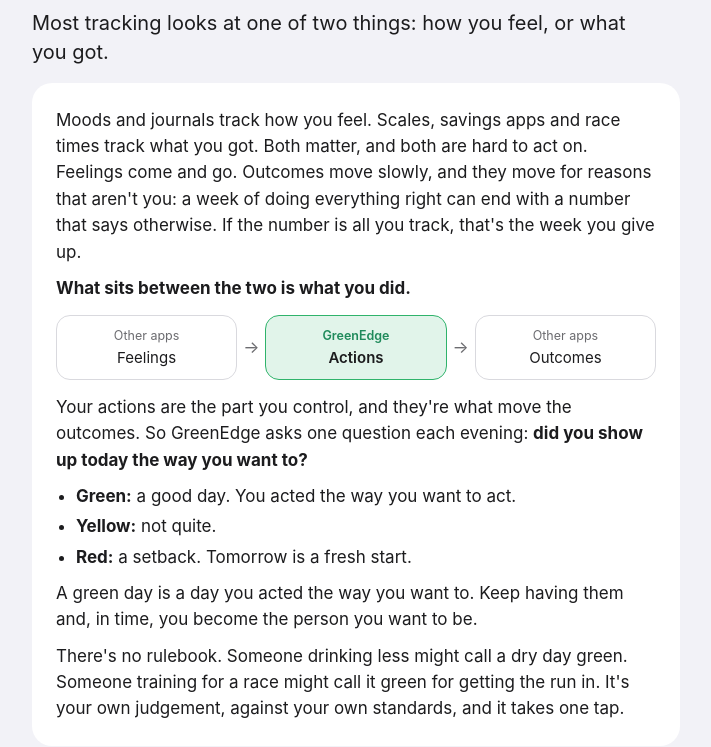
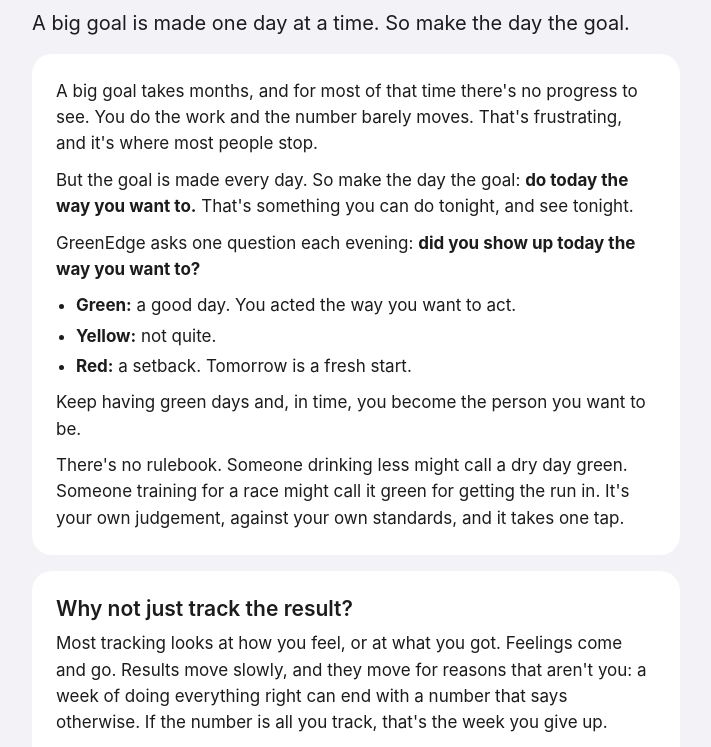
Before and after one commit to racoonamp/greenedge-site, a plain HTML site: page why.html in a window 1280 px wide. Shown: the part 180-927 px from the top of the page, without its empty margins (284-995 px from the left). Drawn offline with Linux system fonts and the light colour scheme.

Commit message:
The why, told from where it came from: make the day the goal

```diff
--- a/why.html
+++ b/why.html
@@ -4,7 +4,7 @@
 <meta charset="utf-8">
 <meta name="viewport" content="width=device-width, initial-scale=1">
 <title>Why rate your days? GreenEdge</title>
-<meta name="description" content="Most tracking looks at how you feel or what you got. GreenEdge tracks what sits between: whether you showed up today the way you want to.">
+<meta name="description" content="A big goal is made one day at a time. So make the day the goal: GreenEdge asks one question each evening, whether you showed up today the way you want to.">
 <meta property="og:title" content="Why rate your days?">
 <meta property="og:description" content="Track the part you control. Rate your day in one tap, and see what your good weeks have in common.">
 <meta property="og:image" content="https://racoonamp.github.io/greenedge-site/img/icon-512.png">
@@ -69,31 +69,37 @@
   </a>
 
   <h1>Why rate your days?</h1>
-  <p class="lead">Most tracking looks at one of two things: how you feel, or what you got.</p>
+  <p class="lead">A big goal is made one day at a time. So make the day the goal.</p>
 
   <div class="card wide">
-    <p>Moods and journals track how you feel. Scales, savings apps and race times track what you got.
-      Both matter, and both are hard to act on. Feelings come and go. Outcomes move slowly, and they move
-      for reasons that aren't you: a week of doing everything right can end with a number that says
-      otherwise. If the number is all you track, that's the week you give up.</p>
-    <p><strong>What sits between the two is what you did.</strong></p>
+    <p>A big goal takes months, and for most of that time there's no progress to see. You do the work and
+      the number barely moves. That's frustrating, and it's where most people stop.</p>
+    <p>But the goal is made every day. So make the day the goal: <strong>do today the way you want
+      to.</strong> That's something you can do tonight, and see tonight.</p>
+    <p>GreenEdge asks one question each evening: <strong>did you show up today the way you want to?</strong></p>
+    <ul>
+      <li><strong>Green:</strong> a good day. You acted the way you want to act.</li>
+      <li><strong>Yellow:</strong> not quite.</li>
+      <li><strong>Red:</strong> a setback. Tomorrow is a fresh start.</li>
+    </ul>
+    <p>Keep having green days and, in time, you become the person you want to be.</p>
+    <p>There's no rulebook. Someone drinking less might call a dry day green. Someone training for a race
+      might call it green for getting the run in. It's your own judgement, against your own standards,
+      and it takes one tap.</p>
+  </div>
+
+  <div class="card wide">
+    <h2>Why not just track the result?</h2>
+    <p>Most tracking looks at how you feel, or at what you got. Feelings come and go. Results move slowly,
+      and they move for reasons that aren't you: a week of doing everything right can end with a number
+      that says otherwise. If the number is all you track, that's the week you give up.</p>
     <div class="stages" role="img" aria-label="Thoughts and feelings, then actions, then outcomes. Other apps track feelings or outcomes. GreenEdge tracks actions.">
       <div class="stage"><small>Other apps</small>Feelings</div><span class="arrow" aria-hidden="true">→</span>
       <div class="stage on"><small>GreenEdge</small>Actions</div><span class="arrow" aria-hidden="true">→</span>
       <div class="stage"><small>Other apps</small>Outcomes</div>
     </div>
-    <p>Your actions are the part you control, and they're what move the outcomes. So GreenEdge asks one
-      question each evening: <strong>did you show up today the way you want to?</strong></p>
-    <ul>
-      <li><strong>Green:</strong> a good day. You acted the way you want to act.</li>
-      <li><strong>Yellow:</strong> not quite.</li>
-      <li><strong>Red:</strong> a setback. Tomorrow is a fresh start.</li>
-    </ul>
-    <p>A green day is a day you acted the way you want to. Keep having them and, in time, you become the
-      person you want to be.</p>
-    <p>There's no rulebook. Someone drinking less might call a dry day green. Someone training for a race
-      might call it green for getting the run in. It's your own judgement, against your own standards,
-      and it takes one tap.</p>
+    <p>What sits between the two is what you did. That's the part you control, and it's what moves the
+      results. Keep tracking the result if you like; this is the days that produce it.</p>
   </div>
 
   <div class="card wide">
@@ -125,9 +131,13 @@
 
   <div class="card wide">
     <h2>Where it came from</h2>
-    <p>GreenEdge began as a paper wall calendar: a colour for every day, and a small symbol for the things
-      that seemed to matter. The app keeps that simplicity and adds what paper can't do: totals, trends
-      and patterns.</p>
+    <p>"I had big goals, and I found it frustrating to work towards them and see no progress. Then I
+      realised a goal is made every day. So I stopped making the result the goal and made the day the
+      goal: do today the way I want to. Keep doing that, and I see myself become the person I want to
+      be."</p>
+    <p>That's GreenEdge's maker on why it exists. It began as a paper wall calendar: a colour for every
+      day, and a small symbol for the things that seemed to matter. The app keeps that simplicity and adds
+      what paper can't do: totals, trends and patterns.</p>
     <p class="muted">GreenEdge isn't a medical app and doesn't give medical advice.</p>
   </div>
 
```
Also changed, not shown: index.html (+7 -6 lines).
